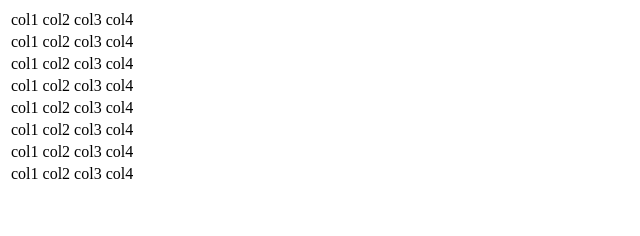
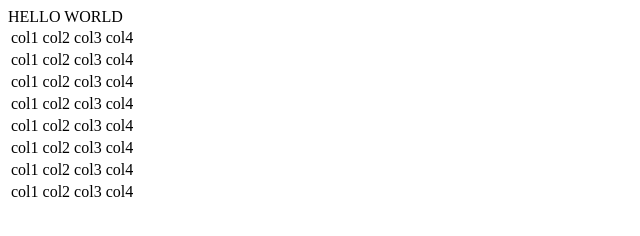
Before and after one commit to uri1709/TypeScript, a plain HTML site: page index.html in a window 1280 px wide. Shown: the whole page, without its empty margins (0-640 px from the left). Drawn offline with Linux system fonts and the light colour scheme.

Commit message:
Update index.html
pr 2 add div

```diff
--- a/index.html
+++ b/index.html
@@ -6,6 +6,7 @@
     <title>Document 2</title>
 </head>
 <body>
+    <div>HELLO WORLD</div>
     <table>
         <tr>
             <td>col1</td>
```
